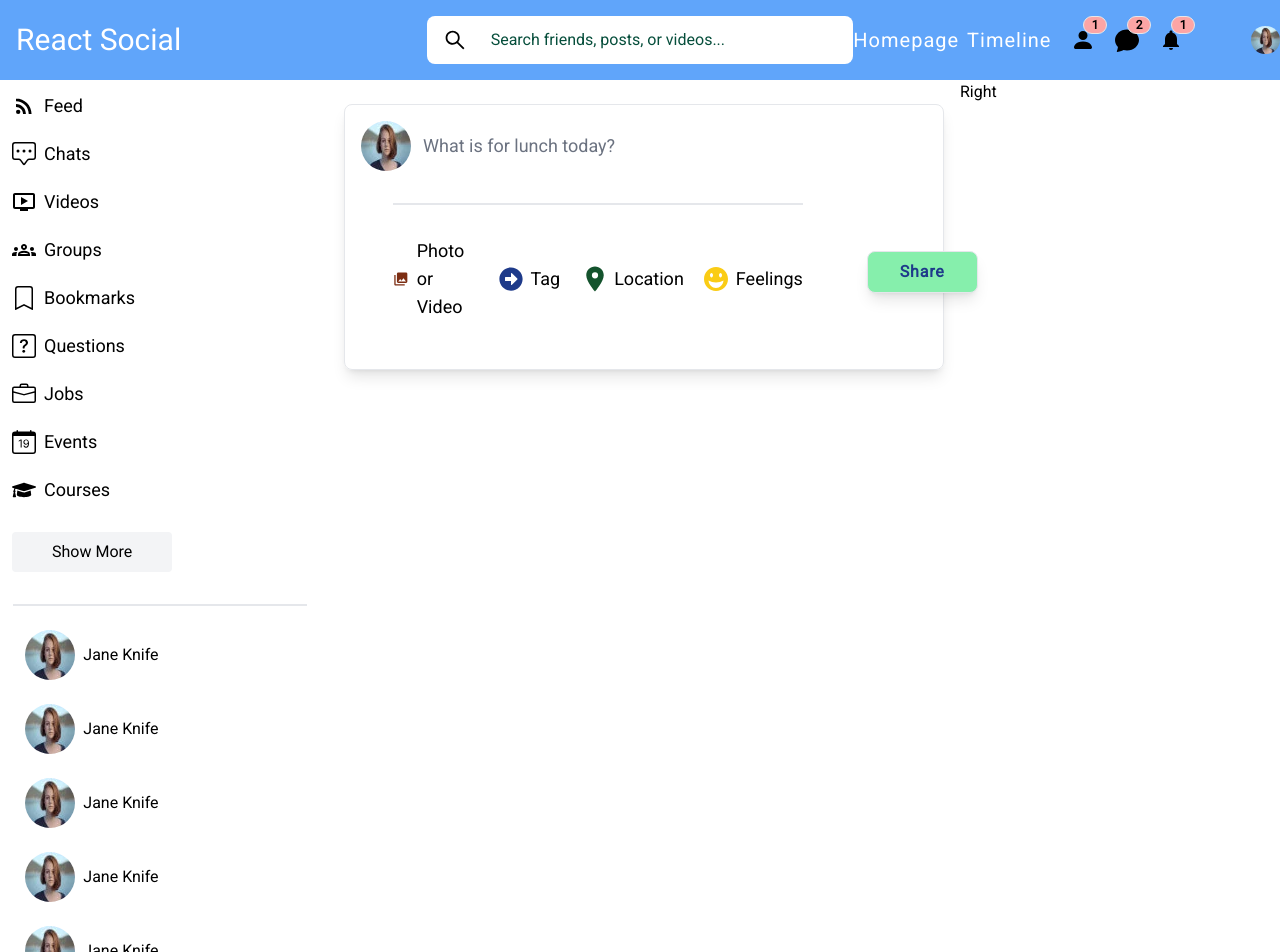
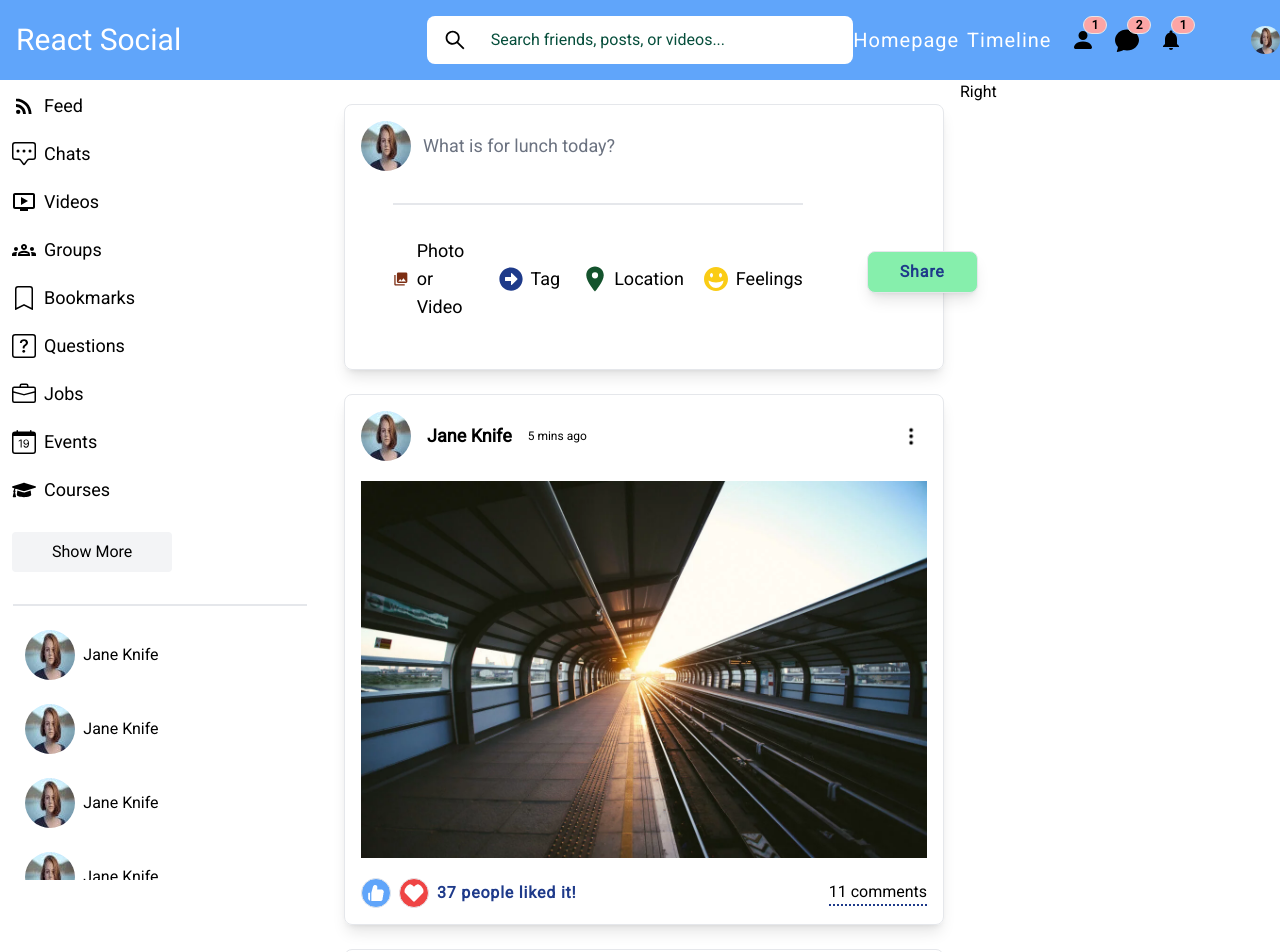
Before and after one commit to xiraynedev/react-social, a React app: page / in a window 1280 px wide. Shown: the top 952 px of the page. Built offline with nearby package versions, Linux system fonts and the light colour scheme.

Commit message:
add post component and refactor code

```diff
--- a/src/components/Feed/Feed.tsx
+++ b/src/components/Feed/Feed.tsx
@@ -1,10 +1,17 @@
 import {FC} from 'react';
 import {Share} from '../Share/Share';
+import {Post} from '../Post/Post';
 
 export const Feed: FC = () => {
   return (
     <section className="col-start-4 col-end-10">
       <Share/>
+      <Post />
+      <Post />
+      <Post />
+      <Post />
+      <Post />
+      <Post />
     </section>
   );
 };
--- a/src/components/LeftSidebar/LeftSidebar.tsx
+++ b/src/components/LeftSidebar/LeftSidebar.tsx
@@ -15,8 +15,7 @@ const person1ProfilePicture = require('../../assets/persons/person1-profile.webp
 
 export const LeftSidebar: FC = () => {
   return (
-    <>
-      <div className='col-start-1 col-end-4 overflow-y-scroll'>
+      <div className='col-start-1 col-end-4 overflow-y-scroll h-screen'>
         <ul className='ml-3 mt-3'>
           <NavigationListItem Icon={MdRssFeed} text='Feed'/>
           <NavigationListItem Icon={BsChatSquareDots} text='Chats'/>
@@ -75,8 +74,32 @@ export const LeftSidebar: FC = () => {
             text='Jane Knife'
             altText={`Jane's profile picture`}
           />
+          <FriendListItem
+            person1ProfilePicture={person1ProfilePicture}
+            text='Jane Knife'
+            altText={`Jane's profile picture`}
+          />
+          <FriendListItem
+            person1ProfilePicture={person1ProfilePicture}
+            text='Jane Knife'
+            altText={`Jane's profile picture`}
+          />
+          <FriendListItem
+            person1ProfilePicture={person1ProfilePicture}
+            text='Jane Knife'
+            altText={`Jane's profile picture`}
+          />
+          <FriendListItem
+            person1ProfilePicture={person1ProfilePicture}
+            text='Jane Knife'
+            altText={`Jane's profile picture`}
+          />
+          <FriendListItem
+            person1ProfilePicture={person1ProfilePicture}
+            text='Jane Knife'
+            altText={`Jane's profile picture`}
+          />
         </ul>
       </div>
-    </>
   );
 };
--- /dev/null
+++ b/src/components/Post/Post.tsx
@@ -0,0 +1,38 @@
+import {FC} from 'react';
+import {AiFillLike} from 'react-icons/ai';
+import {FaHeart} from 'react-icons/fa';
+
+const person1ProfilePicture = require('../../assets/persons/person1-profile.webp');
+const trainStationPicture = require('../../assets/scenery/train-station.webp');
+
+export const Post: FC = () => {
+  return (
+    <div className="m-4 border p-4 rounded-lg shadow-lg mt-6 ml-6">
+      <div className="flex items-center gap-4">
+        <img
+          src={person1ProfilePicture}
+          alt="person 1 profile picture"
+          className="rounded-full"
+        />
+        <p className="font-bold text-lg">Jane Knife</p>
+        <p className="text-xs">5 mins ago</p>
+        <div className="font-bold text-2xl rotate-90 ml-auto">
+          <span>.</span>
+          <span>.</span>
+          <span>.</span>
+        </div>
+      </div>
+      <img
+        src={trainStationPicture}
+        alt="train station picture"
+        className="my-5"
+      />
+      <div className='flex gap-2 items-center'>
+        <AiFillLike className='text-3xl p-1 text-white border rounded-full bg-blue-400'/>
+        <FaHeart className='text-3xl p-1 border bg-red-500 text-white rounded-full'/>
+        <p className='text-blue-900 font-bold tracking-wider'>37 people liked it!</p>
+        <p className='ml-auto border-b-2 border-dotted border-b-blue-900'>11 comments</p>
+      </div>
+    </div>
+  );
+};
```
Also changed, not shown: src/assets/scenery/train-station.webp (added).
